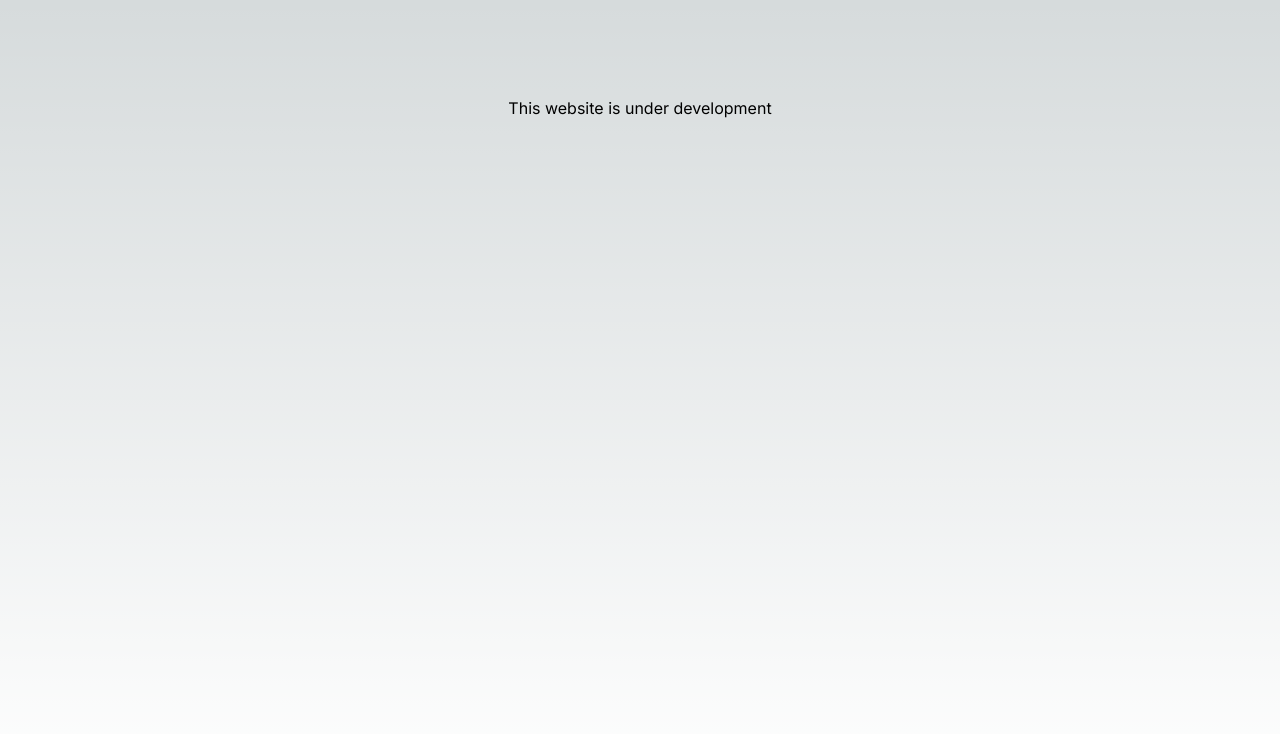
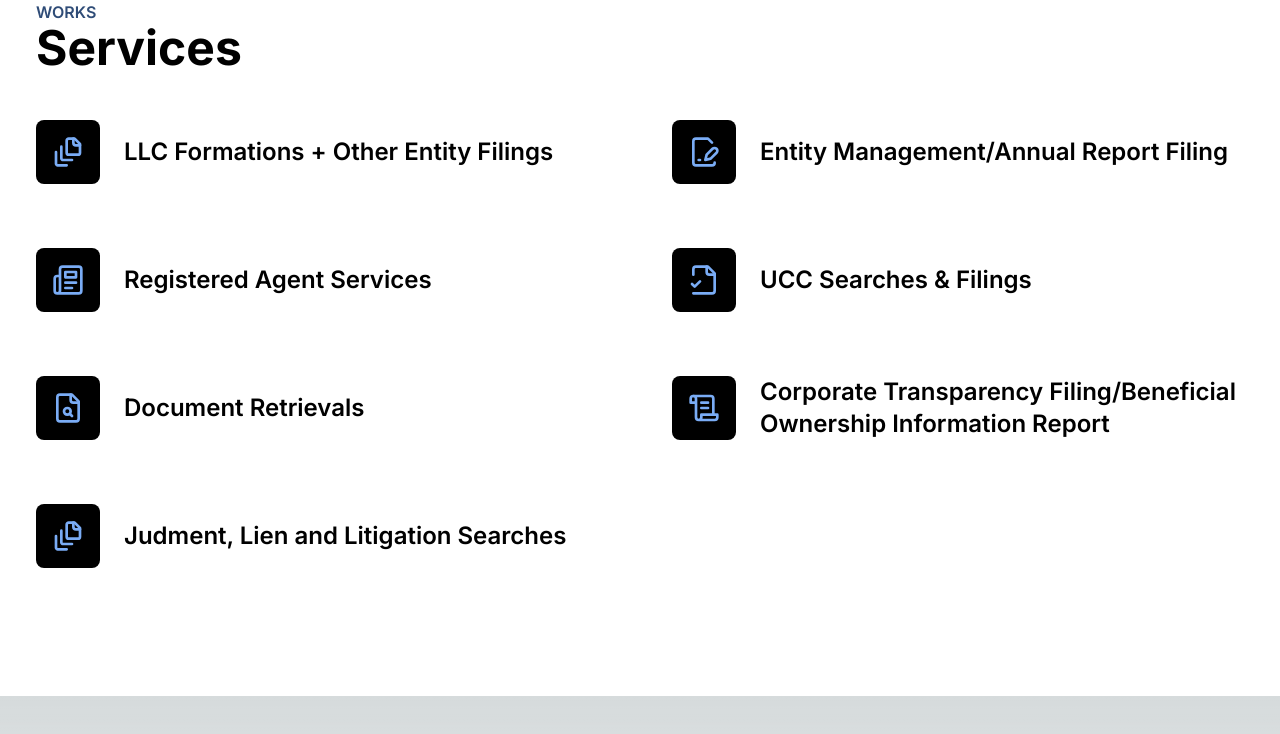
Before and after one commit to Sainath213/aom-services, a Next.js app: page / in a window 1280 px wide. Shown: the top 734 px of the page. Built offline with nearby package versions, Linux system fonts and the light colour scheme.

Commit message:
add Services (incomplete)

```diff
--- /dev/null
+++ b/app/(services-section)/Services.tsx
@@ -0,0 +1,75 @@
+import {
+  FileStack,
+  FilePenLine,
+  Newspaper,
+  FileCheck2,
+  FileSearch2,
+  ScrollText,
+} from 'lucide-react';
+
+export default function Services() {
+  return (
+    <>
+      <section className='bg-white'>
+        <div className='max-w-[1272px] mx-auto md:px-8 px-6 pb-32'>
+          <div className='text-black mb-12'>
+            <span className='font-semibold text-base text-[#2F4C77]'>
+              WORKS
+            </span>
+            <h2 className='md:text-5xl text-4xl font-bold'>Services</h2>
+          </div>
+          <ul className='grid md:grid-cols-2 grid-cols-1 md:gap-16 gap-12'>
+            <Card
+              icon={<FileStack size={32} color='#7AACF5' />}
+              text={'LLC Formations + Other Entity Filings'}
+            />
+            <Card
+              icon={<FilePenLine size={32} color='#7AACF5' />}
+              text={'Entity Management/Annual Report Filing'}
+            />
+            <Card
+              icon={<Newspaper size={32} color='#7AACF5' />}
+              text={'Registered Agent Services'}
+            />
+            <Card
+              icon={<FileCheck2 size={32} color='#7AACF5' />}
+              text={'UCC Searches & Filings'}
+            />
+            <Card
+              icon={<FileSearch2 size={32} color='#7AACF5' />}
+              text={'Document Retrievals'}
+            />
+            <Card
+              icon={<ScrollText size={32} color='#7AACF5' />}
+              text={
+                'Corporate Transparency Filing/Beneficial Ownership Information Report'
+              }
+            />
+            <Card
+              icon={<FileStack size={32} color='#7AACF5' />}
+              text={'Judment, Lien and Litigation Searches'}
+            />
+          </ul>
+        </div>
+      </section>
+    </>
+  );
+}
+
+interface CardProps {
+  icon: JSX.Element;
+  text: string;
+}
+
+const Card = ({ icon, text }: CardProps) => {
+  return (
+    <li className='flex items-center gap-6 max-h-16'>
+      <div className='min-w-16 min-h-16 grid place-items-center bg-black rounded-lg'>
+        {icon}
+      </div>
+      <span className='text-black md:text-2xl text-lg max-w-[476px] font-semibold'>
+        {text}
+      </span>
+    </li>
+  );
+};
--- a/app/layout.tsx
+++ b/app/layout.tsx
@@ -1,6 +1,7 @@
 import type { Metadata } from 'next';
 import { Inter } from 'next/font/google';
 import './globals.css';
+import Services from '@/app/(services-section)/Services';
 
 const inter = Inter({ subsets: ['latin'] });
 
@@ -16,7 +17,9 @@ export default function RootLayout({
 }>) {
   return (
     <html lang='en'>
-      <body className={inter.className}>{children}</body>
+      <body className={inter.className}>
+        <Services />
+      </body>
     </html>
   );
 }
```
